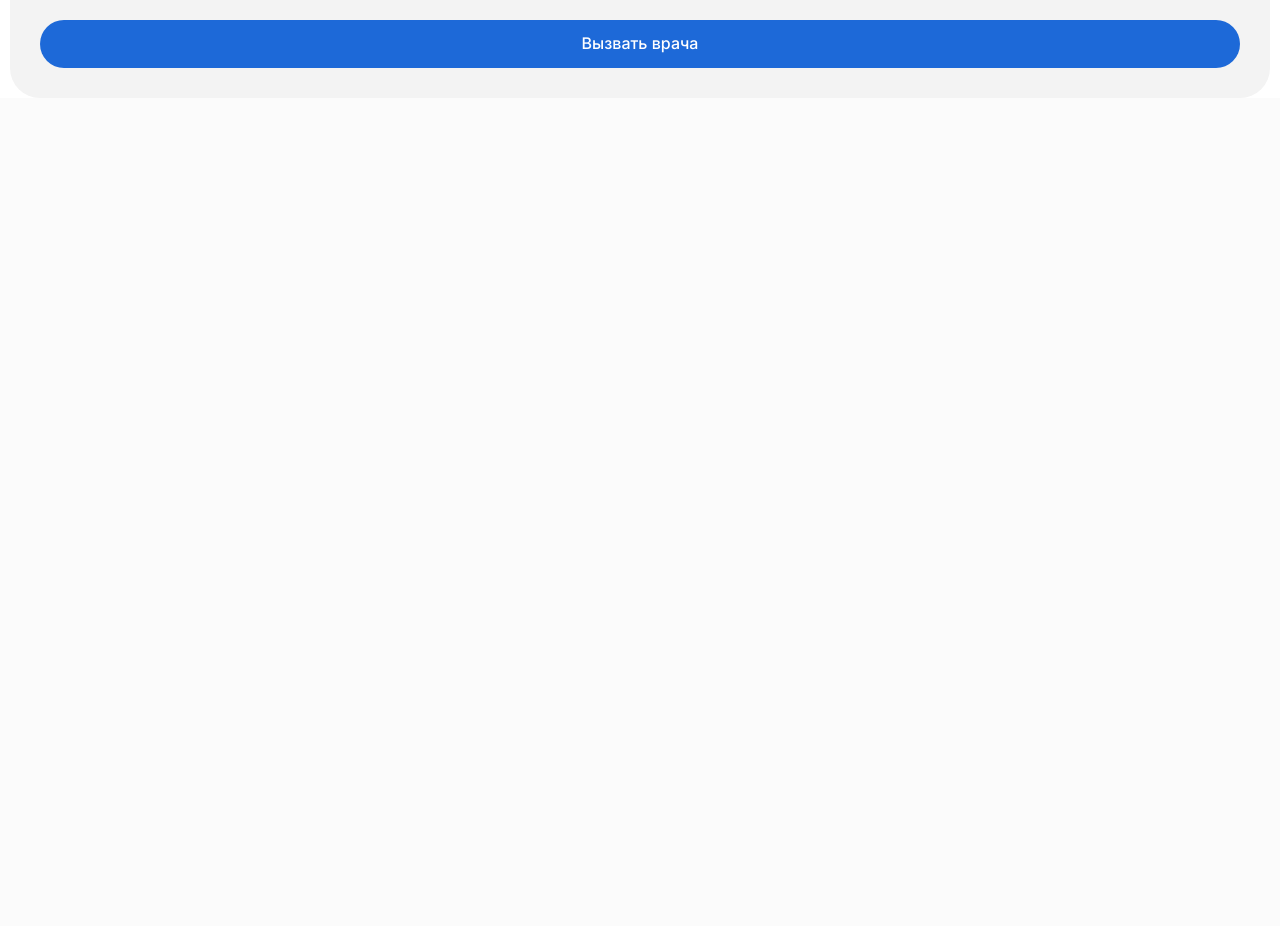
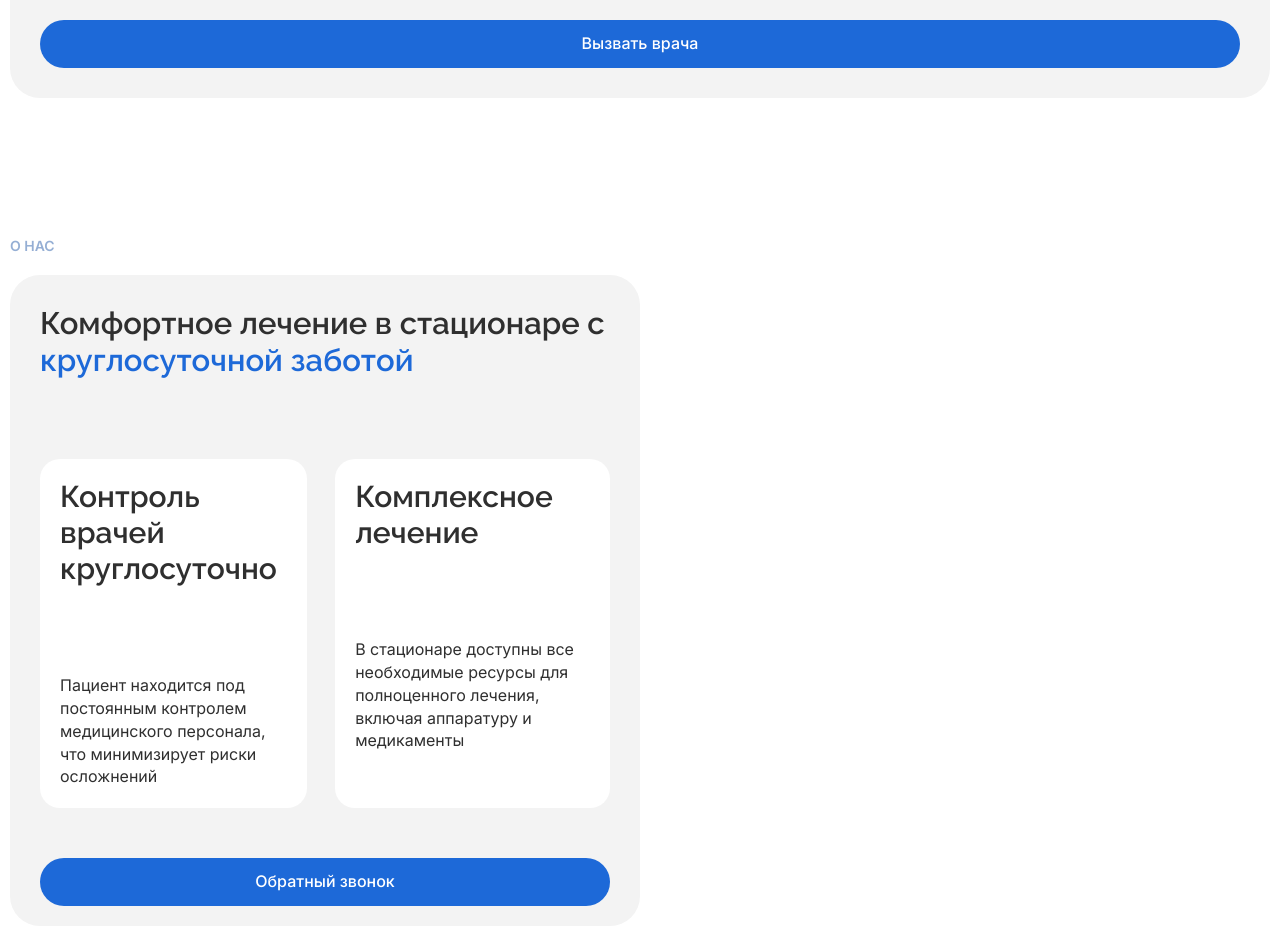
Before and after one commit to Zeptorqyiad/Detox24, a PHP site: page / in a window 1280 px wide. Shown: the part 2173-3099 px from the top of the page. Before the commit the page ends 2241 px from the top, so only its background shows below. Run offline with PHP 8.4, Linux system fonts and the light colour scheme.

Commit message:
Started new section

```diff
--- a/#Sourse/Layouts/_main.scss
+++ b/#Sourse/Layouts/_main.scss
@@ -1020,14 +1020,16 @@
 	justify-content: space-between;
 	align-items: start;
 }
-.stage__title {
-	max-width: 786px;
+.main-title {
 	@include textDefault($ff2, var(--dark-color), 35px, 600, 35px);
 	line-height: 120%;
 	text-align: left;
 	span {
 		color: var(--blue-color);
 	}
+}
+.stage__title {
+	max-width: 786px;
 }
 .stage__content-center {
 	margin-bottom: 50px;
@@ -1134,8 +1136,10 @@
 		width: 86px;
 		height: 86px;
 	}
+	.main-title {
+		font-size: 31px;
+	}
 	.stage__title {
-		font-size: 31px;
 		max-width: 707px;
 	}
 	.stage__side-content {
@@ -1281,11 +1285,11 @@
 	}
 }
 @media (max-width: 518.98px) {
+	.main-title {
+		font-size: 29px;
+	}
 	.stage__content-top {
 		margin-bottom: 50px;
-		h2 {
-			font-size: 29px;
-		}
 		img {
 			display: none;
 		}
@@ -1318,6 +1322,55 @@
 	}
 }
 //=======================================================================
+//================================Hospital===============================
+
+.hospital {
+	position: relative;
+}
+.hospital__content {
+	margin-top: 20px;
+	@include flexbox;
+	flex-wrap: nowrap;
+	gap: 30px;
+}
+.hospital__content-ls {
+	flex: 0 1 50%;
+	background-color: var(--dark-white-color);
+	border-radius: 30px;
+	height: auto;
+	padding: 30px 30px 20px 30px;
+}
+.hospital__content-items {
+	margin: 80px 0 50px 0;
+	@include flexbox;
+	flex-wrap: nowrap;
+	justify-content: space-between;
+	gap: 28px;
+}
+.hospital__content-item {
+	@include flexbox;
+	flex-direction: column;
+	gap: 87px;
+	padding: 20px 30px 20px 20px;
+	background-color: var(--bg-white-color);
+	border-radius: 20px;
+	h3 {
+		@include textDefault($ff2, var(--dark-color), 30px, 600, 30px);
+		line-height: 120%;
+		text-align: left;
+	}
+	p {
+		@include textDefault($ff1, var(--dark-color), 16px, 600, 16px);
+		color: rgb(47, 47, 47);
+		font-family: Inter;
+		font-size: 16px;
+		font-weight: 400;
+		line-height: 143%;
+		text-align: left;
+	}
+}
+.hospital__content-rs {
+}
 
 //=======================================================================
 
--- a/css/style.css
+++ b/css/style.css
@@ -1728,8 +1728,7 @@ body._lock {
   align-items: start;
 }
 
-.stage__title {
-  max-width: 786px;
+.main-title {
   font-family: Raleway;
   color: var(--dark-color);
   font-size: 35px;
@@ -1738,8 +1737,12 @@ body._lock {
   line-height: 120%;
   text-align: left;
 }
-.stage__title span {
+.main-title span {
   color: var(--blue-color);
+}
+
+.stage__title {
+  max-width: 786px;
 }
 
 .stage__content-center {
@@ -1878,8 +1881,10 @@ body._lock {
     width: 86px;
     height: 86px;
   }
+  .main-title {
+    font-size: 31px;
+  }
   .stage__title {
-    font-size: 31px;
     max-width: 707px;
   }
   .stage__side-content {
@@ -2033,11 +2038,11 @@ body._lock {
   }
 }
 @media (max-width: 518.98px) {
+  .main-title {
+    font-size: 29px;
+  }
   .stage__content-top {
     margin-bottom: 50px;
-  }
-  .stage__content-top h2 {
-    font-size: 29px;
   }
   .stage__content-top img {
     display: none;
@@ -2069,6 +2074,64 @@ body._lock {
     border-radius: 50%;
   }
 }
+.hospital {
+  position: relative;
+}
+
+.hospital__content {
+  margin-top: 20px;
+  display: flex;
+  flex-wrap: nowrap;
+  gap: 30px;
+}
+
+.hospital__content-ls {
+  flex: 0 1 50%;
+  background-color: var(--dark-white-color);
+  border-radius: 30px;
+  height: auto;
+  padding: 30px 30px 20px 30px;
+}
+
+.hospital__content-items {
+  margin: 80px 0 50px 0;
+  display: flex;
+  flex-wrap: nowrap;
+  justify-content: space-between;
+  gap: 28px;
+}
+
+.hospital__content-item {
+  display: flex;
+  flex-direction: column;
+  gap: 87px;
+  padding: 20px 30px 20px 20px;
+  background-color: var(--bg-white-color);
+  border-radius: 20px;
+}
+.hospital__content-item h3 {
+  font-family: Raleway;
+  color: var(--dark-color);
+  font-size: 30px;
+  font-weight: 600;
+  line-height: 100%;
+  line-height: 120%;
+  text-align: left;
+}
+.hospital__content-item p {
+  font-family: Inter;
+  color: var(--dark-color);
+  font-size: 16px;
+  font-weight: 600;
+  line-height: 100%;
+  color: rgb(47, 47, 47);
+  font-family: Inter;
+  font-size: 16px;
+  font-weight: 400;
+  line-height: 143%;
+  text-align: left;
+}
+
 :root {
   --bg-white-color: #ffffff;
   --dark-white-color: #f3f3f3;
--- a/index.html
+++ b/index.html
@@ -198,7 +198,7 @@
 					<h6 class="section-title">Этапы лечения</h6>
 					<div class="stage__content">
 						<div class="stage__content-top">
-							<h2 class="stage__title">
+							<h2 class="main-title stage__title">
 								Все этапы лечения проходят под чётким контролем
 								<span>опытных специалистов для быстрого результата</span>
 							</h2>
@@ -266,6 +266,39 @@
 					</div>
 				</div>
 			</section>
+			<section class="hospital">
+				<div class="hospital__container">
+					<h6 class="section-title">О нас</h6>
+					<div class="hospital__content">
+						<div class="hospital__content-ls">
+							<h2 class="main-title hospital-title">
+								Комфортное лечение в стационаре с
+								<span>круглосуточной заботой</span>
+							</h2>
+							<div class="hospital__content-items">
+								<div class="hospital__content-item">
+									<h3>Контроль врачей круглосуточно</h3>
+									<p>
+										Пациент находится под постоянным контролем медицинского персонала, что минимизирует риски
+										осложнений
+									</p>
+								</div>
+								<div class="hospital__content-item">
+									<h3>Комплексное лечение</h3>
+									<p>
+										В стационаре доступны все необходимые ресурсы для полноценного лечения, включая аппаратуру
+										и медикаменты
+									</p>
+								</div>
+							</div>
+							<div class="stage__content-bottom">
+								<a href="#popup" class="main-btn about-btn popup-link">Обратный звонок</a>
+							</div>
+						</div>
+						<div class="hospital__content-rs"></div>
+					</div>
+				</div>
+			</section>
 		</main>
 		<footer></footer>
 		<div id="popup" class="popup">
```
